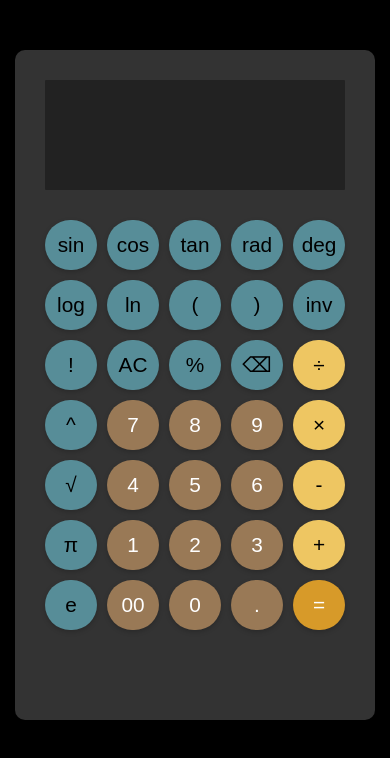
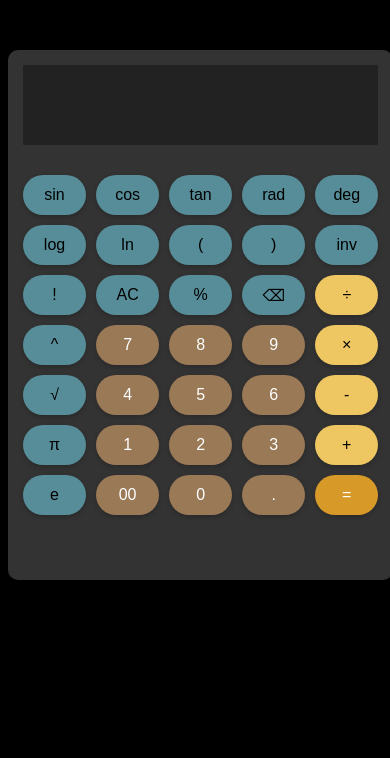
Before and after one commit to ayatarefin/sci-calculator, a plain HTML site: page index.html in a window 390 px wide. Drawn offline with Linux system fonts and the light colour scheme.

Commit message:
responsive

```diff
--- a/style.css
+++ b/style.css
@@ -1,12 +1,13 @@
 /* Main calculator container */
-body{
+body {
     background-color: #000000;
     align-items: center;
     justify-content: center;
     margin-top: 50px;
 }
+
 .calculator-container {
-    width: 300px;
+    width: 300px; /* Base width */
     padding: 30px;
     margin: 0 auto;
     background-color: #333;
@@ -28,7 +29,8 @@ body{
     margin-bottom: 30px;
 }
 
-.input, .result {
+.input,
+.result {
     text-align: right;
 }
 
@@ -36,15 +38,15 @@ body{
 .buttons {
     display: grid;
     grid-template-columns: repeat(5, 1fr); /* 5 buttons per row */
-    grid-template-rows: repeat(8, 1fr);   /* 8 rows total */
+    grid-template-rows: repeat(8, 1fr); /* 8 rows total */
     gap: 10px; /* Space between buttons */
 }
 
 /* Button styling */
 button {
     width: 100%;
-    height: 50px;
-    font-size: 1.3rem;
+    height: 50px; /* Base button height */
+    font-size: 1.3rem; /* Base font size */
     background-color: #444;
     color: white;
     border: none;
@@ -98,3 +100,38 @@ button {
 button:active {
     box-shadow: inset 0 2px 5px rgba(0, 0, 0, 0.3);
 }
+
+/* Responsive Styles */
+@media (max-width: 768px) {
+    .calculator-container {
+        width: 90%; /* Make the calculator take up more screen space */
+        padding: 20px; /* Reduce padding */
+    }
+
+    .screen {
+        height: 60px; /* Adjust screen height */
+        font-size: 1.2rem; /* Reduce font size */
+    }
+
+    button {
+        height: 45px; /* Adjust button height */
+        font-size: 1.1rem; /* Adjust font size */
+    }
+}
+
+@media (max-width: 480px) {
+    .calculator-container {
+        width: 95%; /* Full width on mobile */
+        padding: 15px; /* Further reduce padding */
+    }
+
+    .screen {
+        height: 50px; /* Adjust screen height */
+        font-size: 1rem; /* Further reduce font size */
+    }
+
+    button {
+        height: 40px; /* Further adjust button height */
+        font-size: 1rem; /* Further adjust font size */
+    }
+}
```
